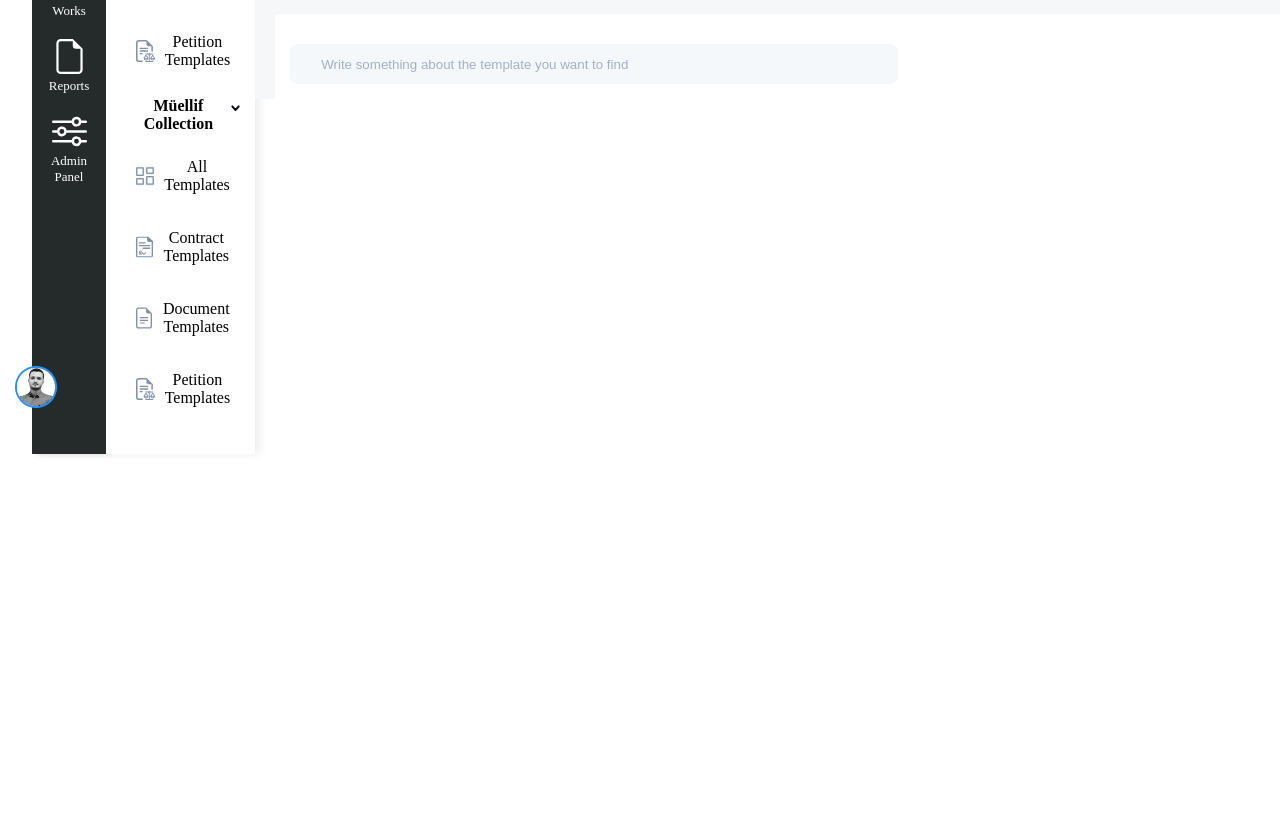
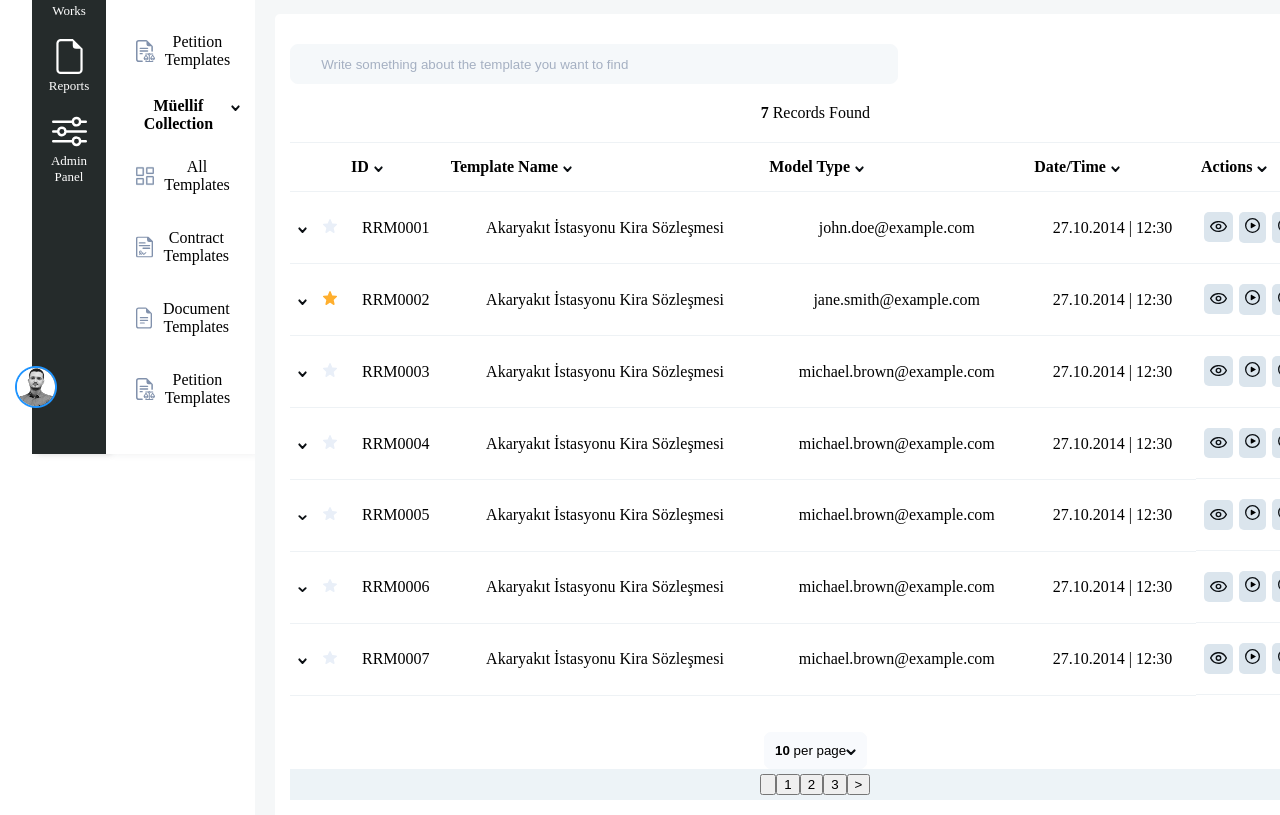
Before and after one commit to santoshmanaguli/nsm, a React (Vite) app: page / in a window 1280 px wide. Shown: the part 378-1193 px from the top of the page. Before the commit the page ends 864 px from the top, so only its background shows below. Built offline with nearby package versions, Linux system fonts and the light colour scheme.

Commit message:
styling css and import images from the image.js file

```diff
--- a/src/components/Navbar/Navbar.jsx
+++ b/src/components/Navbar/Navbar.jsx
@@ -1,17 +1,16 @@
 import React from "react";
 import styles from "./Navbar.module.css";
-
-//images
-const logo = new URL("../../assets/müellif-logo.svg", import.meta.url).href;
-const dashboard = new URL("../../assets/dashboard.svg", import.meta.url).href;
-const collections = new URL("../../assets/collections.svg", import.meta.url)
-  .href;
-const templates = new URL("../../assets/templates.svg", import.meta.url).href;
-const works = new URL("../../assets/works.svg", import.meta.url).href;
-const admin = new URL("../../assets/admin-panel.svg", import.meta.url).href;
-const reports = new URL("../../assets/reports.svg", import.meta.url).href;
-const profileLogo = new URL("../../assets/preview.svg", import.meta.url).href;
-const userCard = new URL("../../assets/user-card.png", import.meta.url).href;
+import {
+  logo,
+  dashboard,
+  collections,
+  templates,
+  works,
+  admin,
+  reports,
+  userCard,
+  profileLogo,
+} from "../../assets/images";
 
 const Navbar = () => {
   return (
--- a/src/components/Records/Records.jsx
+++ b/src/components/Records/Records.jsx
@@ -4,6 +4,16 @@ import { useDispatch, useSelector } from "react-redux";
 import { setTableData } from "../../redux/actions";
 import Search from "../Search/Search";
 import Filter from "../Filters/Filter";
+import {
+  downArrow,
+  upArrow,
+  unfilled_star,
+  star_filled,
+  preview,
+  copy_url,
+  info,
+  continue_template,
+} from "../../assets/images";
 
 export default function Records() {
   const dispatch = useDispatch();
@@ -11,19 +21,23 @@ export default function Records() {
 
   //state
   const [search, setSearch] = useState("");
+  const [isOpen, setIsOpen] = useState(false);
 
   //functions
   const handleInputChange = (data) => {
     setSearch(data);
   };
 
+  const toggleContent = () => {
+    setIsOpen(!isOpen);
+  };
+
   useEffect(() => {
     const fetchData = async () => {
       const response = await fetch("data.json"); // Adjust path if needed
-      console.log(response);
       const data = await response.json();
-      console.log(data);
       dispatch(setTableData(data));
+      console.log(tableData);
     };
     fetchData();
   }, [dispatch]);
@@ -32,8 +46,106 @@ export default function Records() {
   return (
     <div className={styles.container}>
       <div className={styles.main}>
-        <Search onInputChange={handleInputChange} />
-        <Filter></Filter>
+        <div className={styles.searchFilter}>
+          <Search onInputChange={handleInputChange} />
+          <Filter />
+        </div>
+        <div className={styles.recordFound}>
+          <b>{tableData.length}</b> Records Found
+        </div>
+        <div className={styles.table}>
+          <table className={styles.recordTable}>
+            <thead>
+              <tr className={styles.tableHeader}>
+                <th />
+                <th />
+                <th>
+                  ID
+                  <img src={downArrow} alt="" style={{ marginLeft: "5px" }} />
+                </th>
+                <th>
+                  Template Name
+                  <img src={downArrow} alt="" style={{ marginLeft: "5px" }} />
+                </th>
+                <th>
+                  Model Type
+                  <img src={downArrow} alt="" style={{ marginLeft: "5px" }} />
+                </th>
+                <th>
+                  Date/Time
+                  <img src={downArrow} alt="" style={{ marginLeft: "5px" }} />
+                </th>
+                <th>
+                  Actions
+                  <img src={downArrow} alt="" style={{ marginLeft: "5px" }} />
+                </th>
+              </tr>
+            </thead>
+            <tbody>
+              {tableData.map((row, index) => {
+                return (
+                  <tr key={index} className={styles.tableRow}>
+                    <td className={styles.tableData}>
+                      {!isOpen ? (
+                        <img src={downArrow} alt="" />
+                      ) : (
+                        <img src={upArrow} alt="" />
+                      )}
+                    </td>
+                    <td className={styles.tableData}>
+                      {row.id == "RRM0002" ? (
+                        <img src={star_filled} />
+                      ) : (
+                        <img src={unfilled_star} />
+                      )}
+                    </td>
+                    <td className={styles.tableData}>{row.id}</td>
+                    <td className={styles.tableData}>{row.template_name}</td>
+                    <td className={styles.tableData}>{row.model_type}</td>
+                    <td className={styles.tableData}>{row.date_time}</td>
+                    <td className={styles.actionDiv}>
+                      <div className={styles.actionBtn}>
+                        <img src={preview} alt="preview" />
+                      </div>
+                      <div className={styles.actionBtn}>
+                        <img
+                          src={continue_template}
+                          alt="continue to template"
+                        />
+                      </div>
+                      <div className={styles.actionBtn}>
+                        <img src={info} alt="information" />
+                      </div>
+                      <div className={styles.actionBtn}>
+                        <img src={copy_url} alt="copy url" />
+                      </div>
+                    </td>
+                  </tr>
+                );
+              })}
+            </tbody>
+          </table>
+        </div>
+        <br />
+        <br />
+        <div className={styles.pagination}>
+          <div>
+            <button type="button" className={styles.pageBtn}>
+              <b>10</b> per page
+              <img src={downArrow} alt="" />
+            </button>
+          </div>
+          <div className={styles.paginationBtn}>
+            <button type="button">
+              {" "}
+              <img src="" alt="" />{" "}
+            </button>
+            <button type="button">1</button>
+            <button type="button">2</button>
+            <button type="button">3</button>
+            <button type="button"> {">"} </button>
+          </div>
+        </div>
       </div>
     </div>
   );
--- a/src/components/Records/Records.module.css
+++ b/src/components/Records/Records.module.css
@@ -1,12 +1,73 @@
-.container{
-  background-color: #F5F7F8;
+.container {
+  background-color: #f5f7f8;
   padding: 20px 20px 0px 20px;
 }
 
-.main{
+.main {
   background-color: #ffffff;
   padding: 30px 15px 15px 15px;
   border-radius: 5px 5px 0px 0px;
+}
+
+.searchFilter {
   display: flex;
   justify-content: space-between;
 }
+
+.recordFound {
+  padding: 20px 0px 20px 0px;
+}
+
+th{
+  padding: 15px 5px 15px 5px;
+  text-align: left;
+  border-bottom: 1px solid #EEF2F5;
+  border-top: 1px solid #EEF2F5;
+}
+
+td {
+  padding: 15px;
+  border-bottom: 1px solid #EEF2F5;
+}
+
+.tableHeader {
+  align-items: center;
+}
+.recordTable {
+  width: 100%;
+  border-collapse: collapse;
+}
+
+/* .tableRow {
+  border-top: 1px solid #eaeff0;
+  border-bottom: 1px solid #eaeff0;
+  padding: 15px 0px 15px 0px;
+} */
+
+.actionDiv {
+  display: flex;
+  justify-content: space-evenly;
+  align-items: center;
+  padding: 20px 2px 20px 2px;
+}
+
+.actionBtn {
+  background-color: #dbe5ed;
+  border-radius: 5px;
+  padding: 6px;
+}
+.tableData {
+  padding: 20px 5px 20px 5px;
+}
+
+.pageBtn{
+  background-color: #F8FAFD;
+  padding: 10px;
+  border-radius: 7px;
+  border: 1px solid #F8FAFD;
+}
+
+.paginationBtn{
+  padding: 5px;
+  background-color: #EDF3F7;
+}
```
